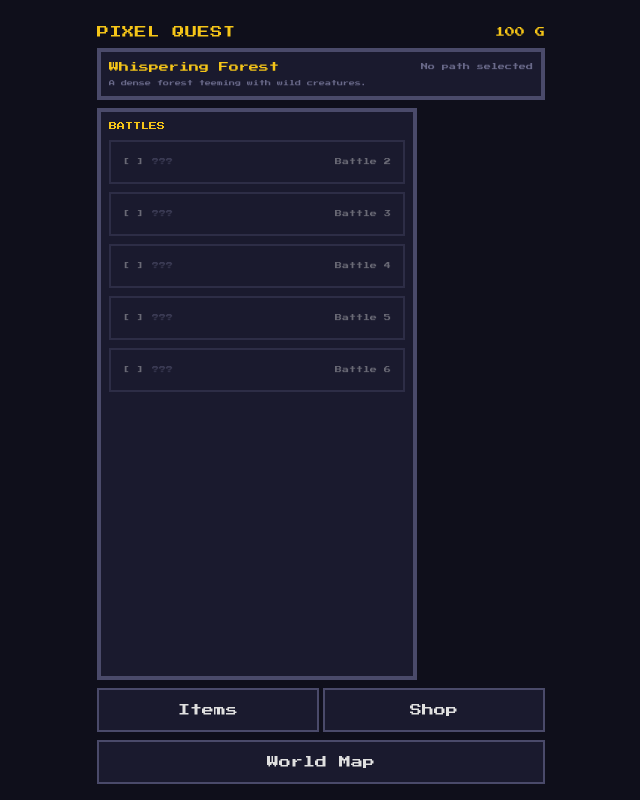
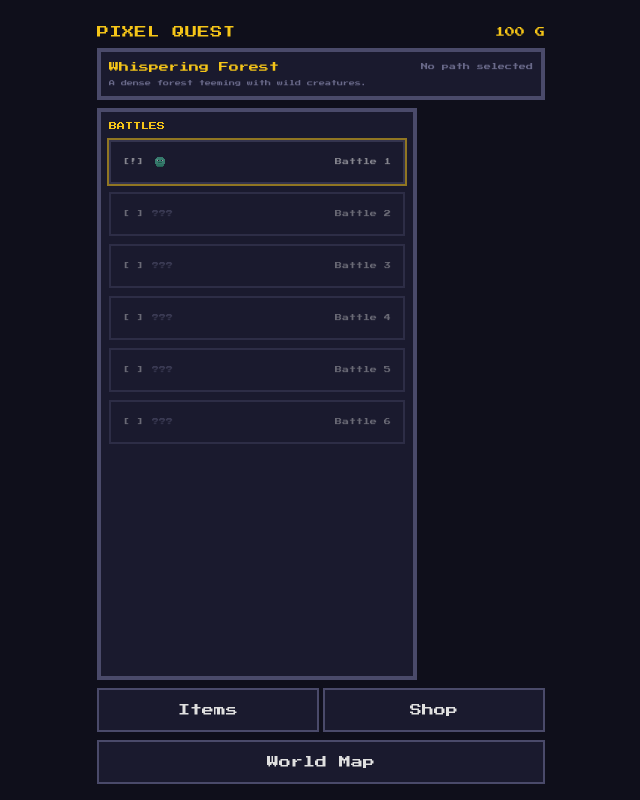
Before and after one commit to samtran7153-glitch/jrpg-game, a React (Vite) app: page / in a window 1280 px wide. Both pictures are taken after a click on the button "PRESS START". Shown: the whole page, without its empty margins (319-959 px from the left). Built offline with nearby package versions, Linux system fonts and the light colour scheme.

Commit message:
Fix battle display - show current battle with gold ring indicator

```diff
--- a/src/components/Overworld.jsx
+++ b/src/components/Overworld.jsx
@@ -453,22 +453,19 @@ export function AreaMapScreen({ state, onSelectBattle, onSelectArea, onUseItem,
                 const isCompleted = battleIndex < state.currentBattleIndex
                 const isCurrent = battleIndex === state.currentBattleIndex
                 const isLocked = battleIndex > state.currentBattleIndex
+                const showSprites = isCompleted || isCurrent
 
-                // Skip current battle - only show after it's completed
-                if (isCurrent && !isCompleted) return null
-
-                const showSprites = isCompleted
                 return (
                   <button
                     key={battleIndex}
                     className={`pixel-btn w-full text-left flex items-center gap-2 ${
                       isLocked ? 'opacity-40' : ''
-                    }`}
+                    } ${isCurrent ? 'ring-2 ring-retro-gold animate-pulse' : ''}`}
                     disabled={isLocked}
                     onClick={() => onSelectBattle(battleIndex)}
                   >
                     <span className="text-[7px]">
-                      {isCompleted ? '[DONE]' : isLocked ? '[ ]' : '[DONE]'}
+                      {isCompleted ? '[DONE]' : isCurrent ? '[!]' : isLocked ? '[ ]' : '[!]'}
                     </span>
                     <span className="flex gap-1">
                       {showSprites
```
